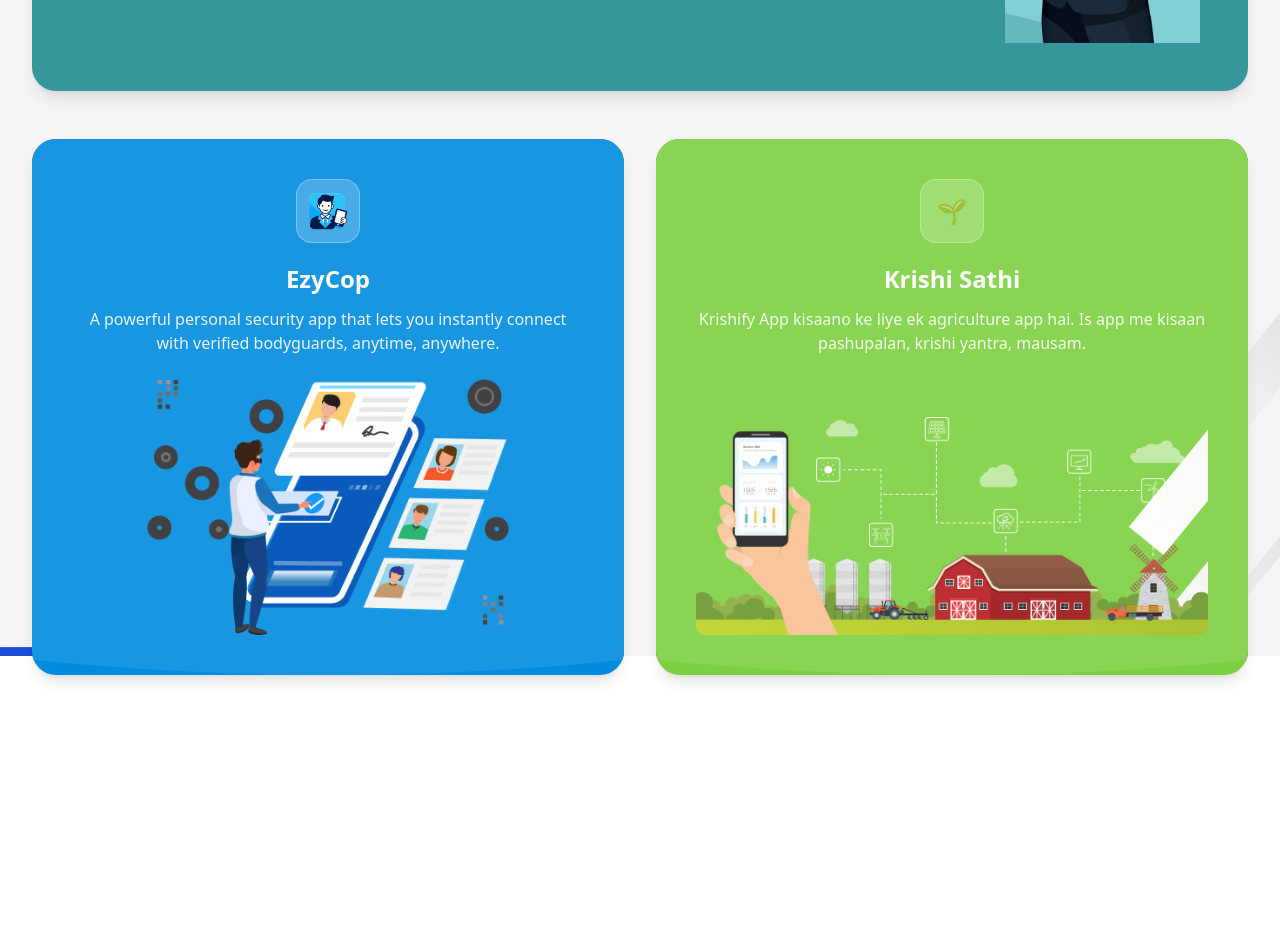
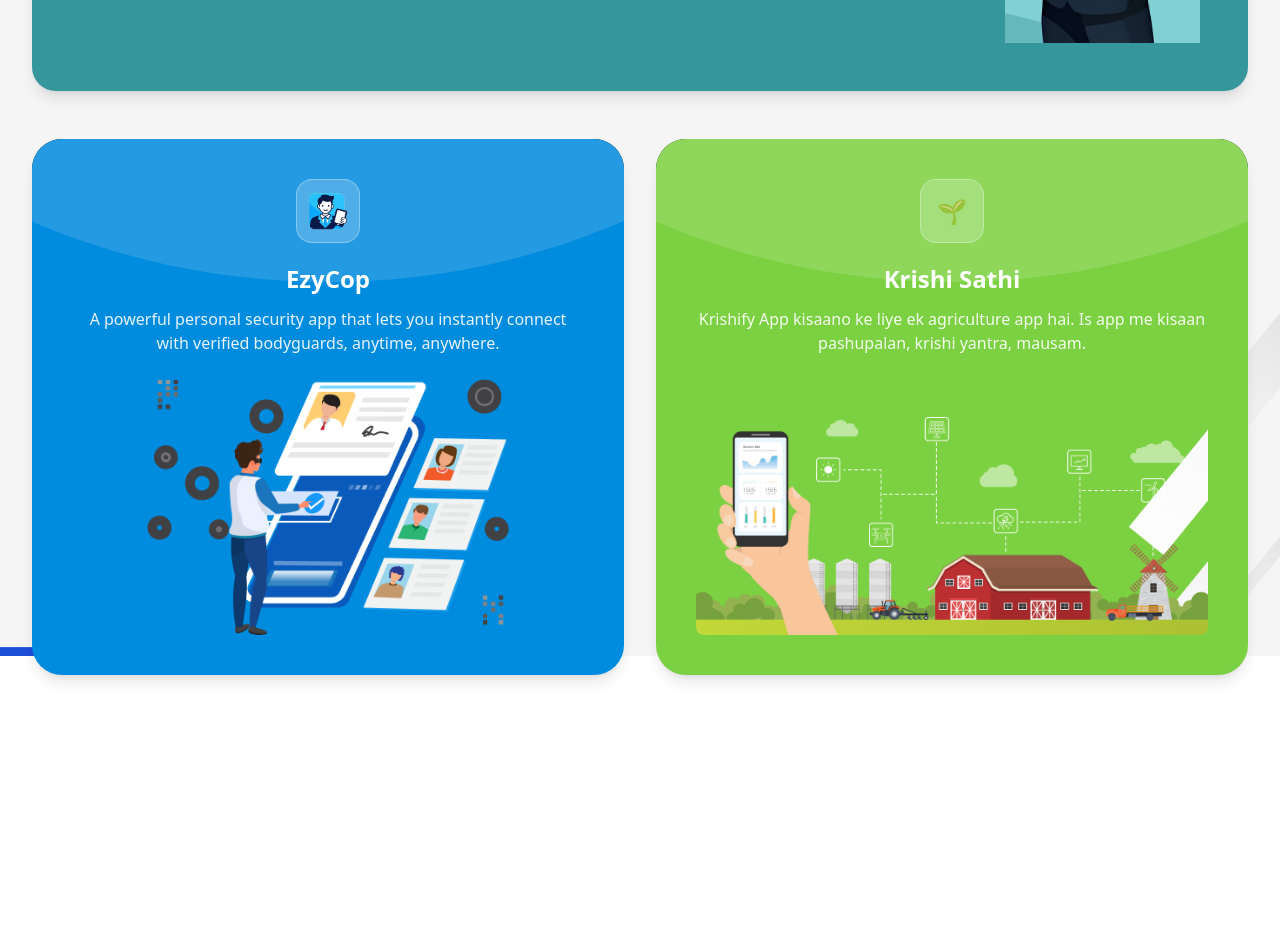
Before and after one commit to hasanabbasindia/quantrodev-web, a React (Create React App) app: page / in a window 1280 px wide. Shown: the part 2660-3594 px from the top of the page. Built offline with nearby package versions, Linux system fonts and the light colour scheme.

Commit message:
ARC on project got corrupt due to syntantical error: fixed

```diff
--- a/src/pages/Home.jsx
+++ b/src/pages/Home.jsx
@@ -194,16 +194,12 @@
               </div>
             </div>
 
-            {/* Grid for EzyCop + Krishi Sathi */}
-            <div className="grid grid-cols-1 md:grid-cols-2 gap-6 sm:gap-8">
-              {/* EzyCop */}
-              <div className="bg-[#008CDE] text-white rounded-2xl sm:rounded-3xl p-6 sm:p-8 lg:p-10 shadow-lg relative overflow-hidden min-h-[400px] sm:min-h-[450px] lg:min-h-[500px] flex flex-col justify-between">
-                {/* Arc overlay */}
-                <img
-                  src={ArcVector}
-                  alt=""
-                  className="absolute top-0 left-0 w-full h-full object-cover mix-blend-screen pointer-events-none opacity-70"
-                />
+{/* Grid for EzyCop + Krishi Sathi */}
+    <div className="grid md:grid-cols-2 gap-8">
+      {/* EzyCop */}
+      <div className="bg-[#008CDE] text-white rounded-[30px] p-10 shadow-lg relative overflow-hidden flex flex-col justify-between">
+        <img src={ArcVector} alt="" className="absolute top-0 left-0 w-full object-cover mix-blend-screen pointer-events-none" />
+
 
                 {/* Logo + Text */}
                 <div className="relative z-10 text-center">
@@ -223,13 +219,9 @@
               </div>
 
               {/* Krishi Sathi */}
-              <div className="bg-[#7CD142] text-white rounded-2xl sm:rounded-3xl p-6 sm:p-8 lg:p-10 shadow-lg relative overflow-hidden min-h-[400px] sm:min-h-[450px] lg:min-h-[500px] flex flex-col justify-between">
-                {/* Arc overlay */}
-                <img
-                  src={ArcVector}
-                  alt=""
-                  className="absolute top-0 left-0 w-full h-full object-cover mix-blend-screen pointer-events-none opacity-70"
-                />
+               <div className="bg-[#7CD142] text-white rounded-[30px] p-10 shadow-lg relative overflow-hidden flex flex-col justify-between">
+        <img src={ArcVector} alt="" className="absolute top-0 left-0 w-full object-cover mix-blend-screen pointer-events-none" />
+
 
                 {/* Logo + Text */}
                 <div className="relative z-10 text-center">
```
